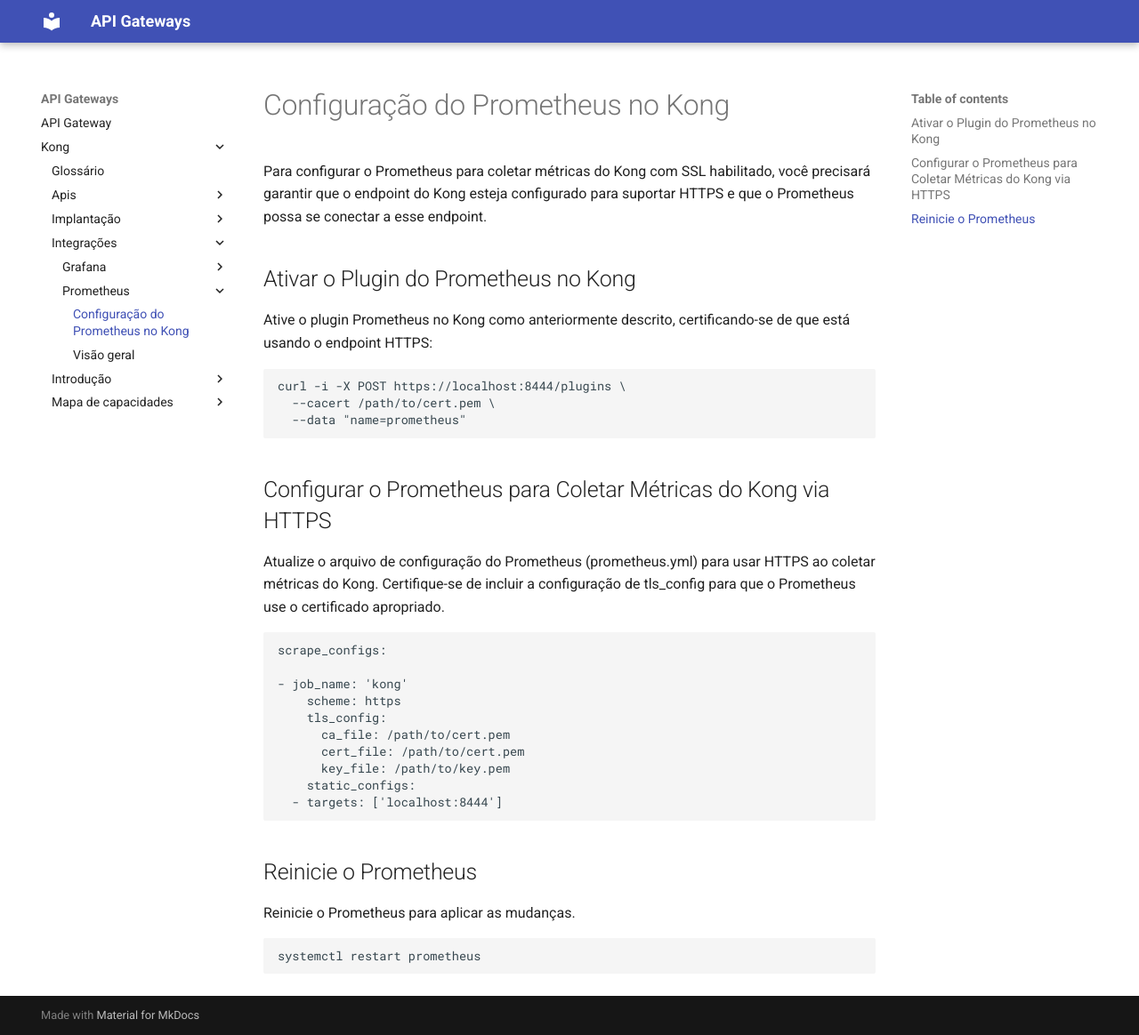
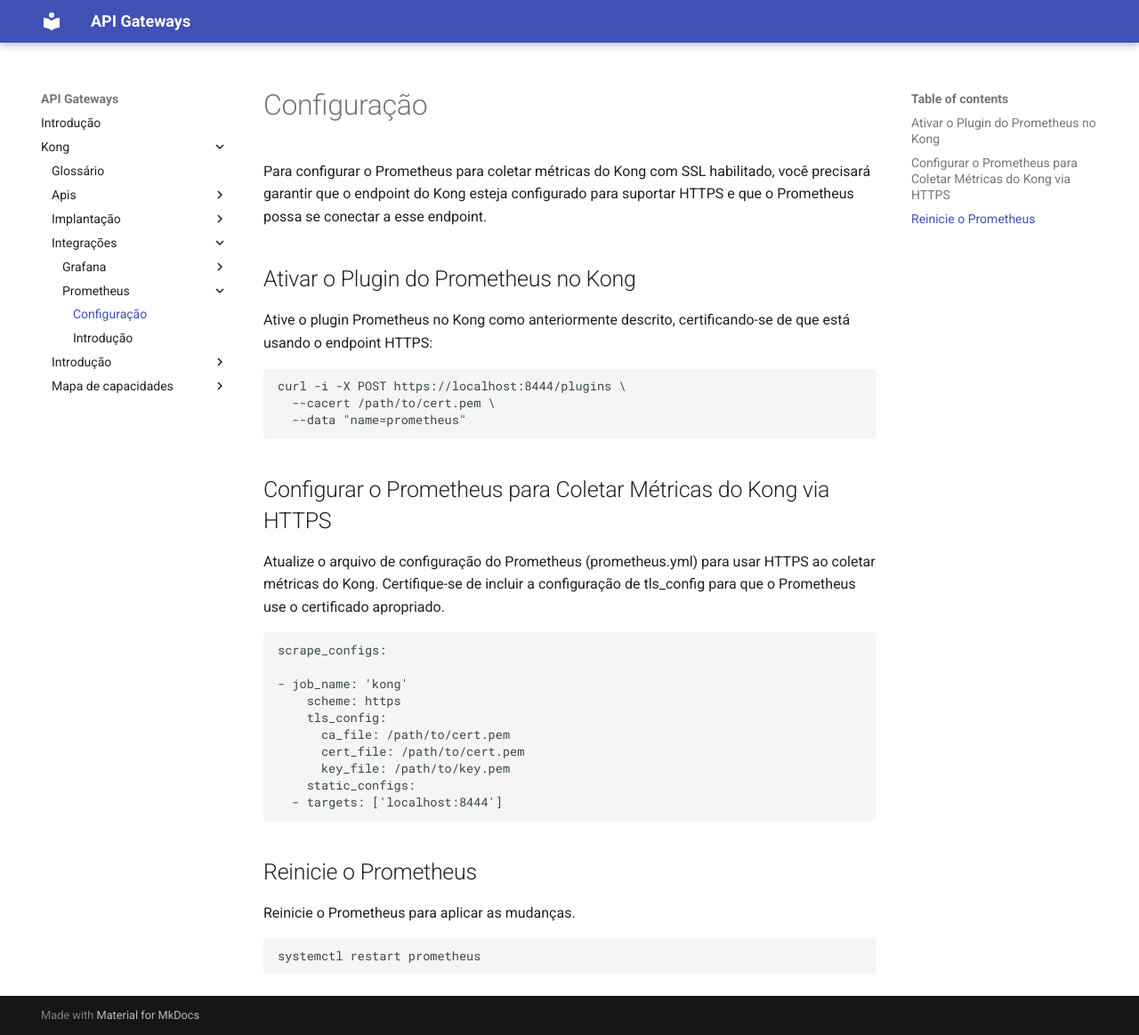
Before and after one commit to atalhox/kong-gateway, an MkDocs documentation site: the page built from docs/kong/integrações/prometheus/configuração.md, in a window 1280 px wide and 1164 px high. Shown: the whole window at 89% size. Built offline with MkDocs 1.6.1 and Material for MkDocs 9.7.7, drawn with Linux system fonts in a browser that asks for light colours.

```diff
--- a/docs/index.md
+++ b/docs/index.md
@@ -1,4 +1,4 @@
-# API Gateway
+# Introdução
 
 Esta documentação fornece uma visão abrangente sobre API Gateways e sua importância no ambiente corporativo. As ferramentas de API Gateway são equipadas com um robusto conjunto de funcionalidades, seja nativamente ou por meio de extensões, que facilitam a gestão de APIs em grande escala.
 
--- a/docs/kong/integrações/grafana/sobre.md
+++ b/docs/kong/integrações/grafana/introducao.md
@@ -1,4 +1,4 @@
-# Grafana
+# Introdução
 
 O Grafana é uma ferramenta poderosa e popular para monitoramento e visualização de dados. Aqui estão algumas razões para utilizar o Grafana:
 
--- a/docs/kong/integrações/prometheus/configuração.md
+++ b/docs/kong/integrações/prometheus/configuração.md
@@ -1,4 +1,4 @@
-# Configuração do Prometheus no Kong
+# Configuração
 
 Para configurar o Prometheus para coletar métricas do Kong com SSL habilitado, você precisará garantir que o endpoint do Kong esteja configurado para suportar HTTPS e que o Prometheus possa se conectar a esse endpoint.
 
--- a/docs/kong/integrações/prometheus/sobre.md
+++ b/docs/kong/integrações/prometheus/introducao.md
@@ -1,4 +1,4 @@
-# Visão geral
+# Introdução
 
 Prometheus é uma ferramenta de monitoramento e alerta de sistemas open-source, amplamente utilizado devido às suas capacidades avançadas de coleta de métricas e monitoramento em tempo real.
 
```
Also changed, not shown: docs/kong/apis/services.md (+1 -1 lines).
